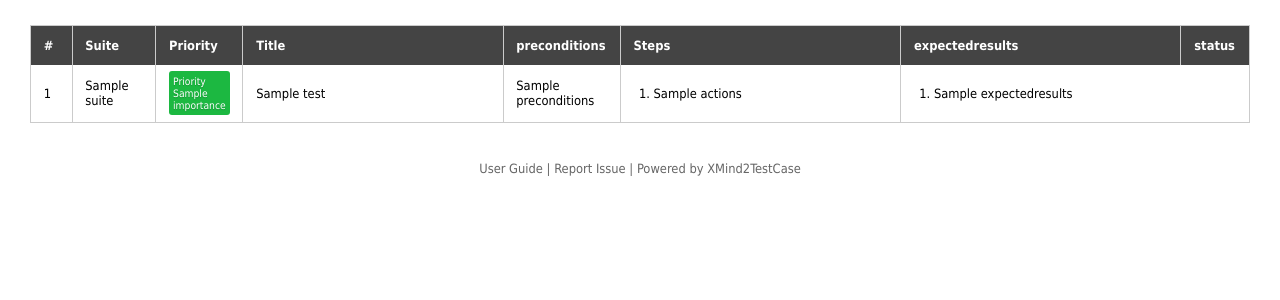
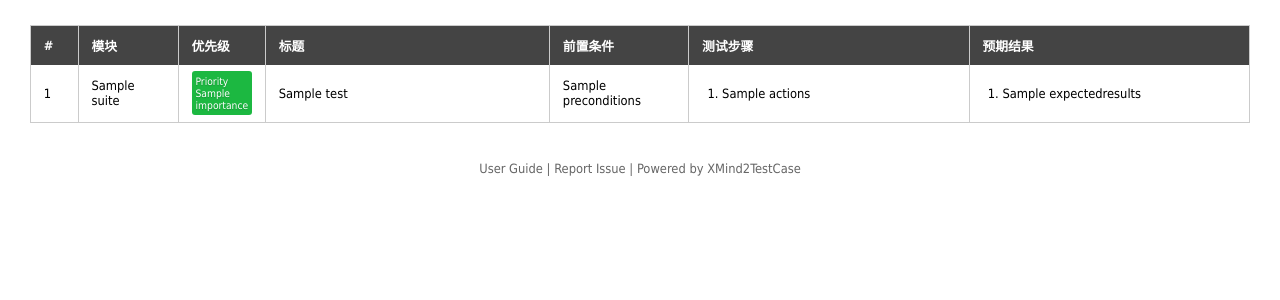
Before and after one commit to testcurry/testcy-xmind2testcase, a Flask app: template webtool/templates/preview.html in a window 1280 px wide. Shown: the part 113-413 px from the top of the page. Run offline with Flask 2, Linux system fonts and the light colour scheme; the template is opened without the code that fills it: most values are stand-ins (such as "Sample title", 1, 10 or a date in 2020).

Commit message:
修改preview字段展示宽度

```diff
--- a/webtool/templates/preview.html
+++ b/webtool/templates/preview.html
@@ -20,14 +20,14 @@
     <thead>
         <tr>
             <th width="50">#</th>
-            <th width="150px">Suite</th>
-            <th width="5%">Priority</th>
-            <th width="1500px">Title</th>
-            <th width="100px">preconditions</th>
+            <th width="150px">模块</th>
+            <th width="5%">优先级</th>
+            <th width="800px">标题</th>
+            <th width="200px">前置条件</th>
 {#            <th width="100px">Attributes</th>#}
-            <th width="23%">Steps</th>
-            <th width="23%">expectedresults</th>
-            <th width="50">status</th>
+            <th width="23%">测试步骤</th>
+            <th width="23%">预期结果</th>
+{#            <th width="50">status</th>#}
         </tr>
     </thead>
 
```
